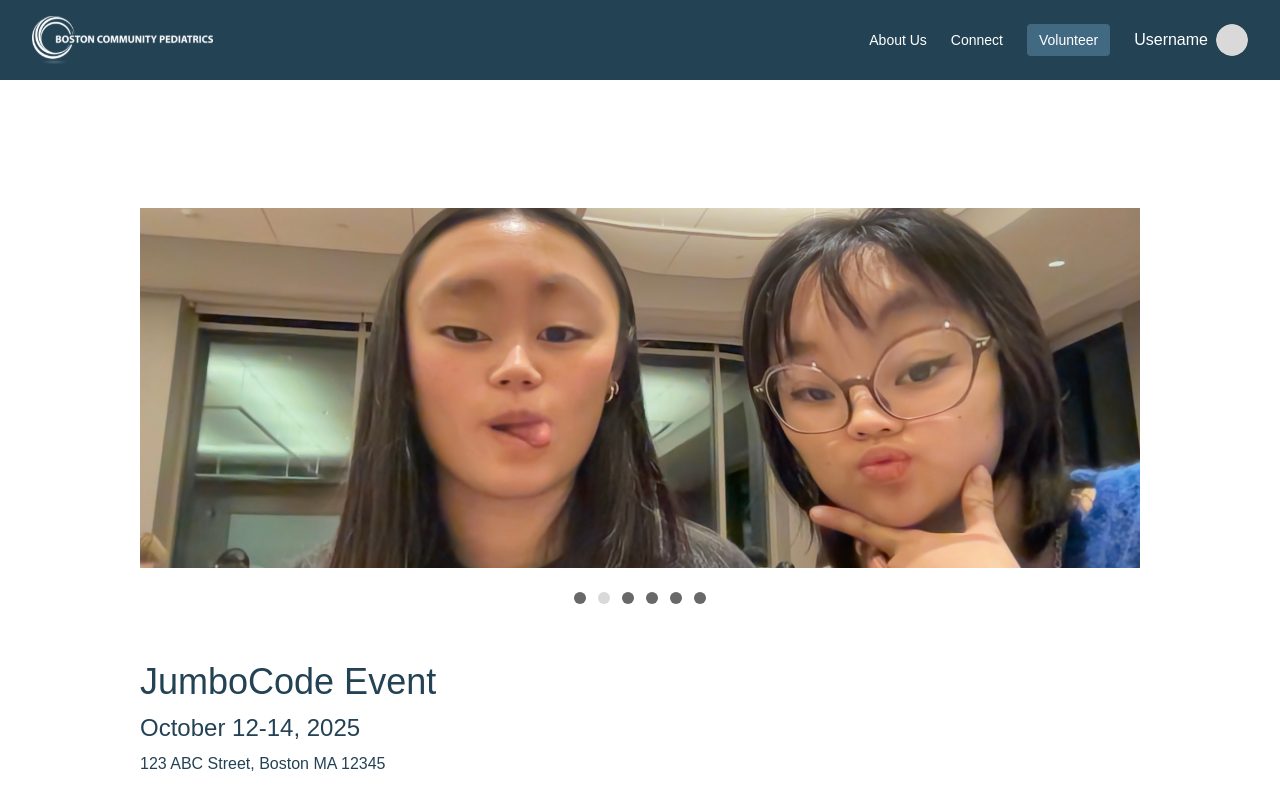
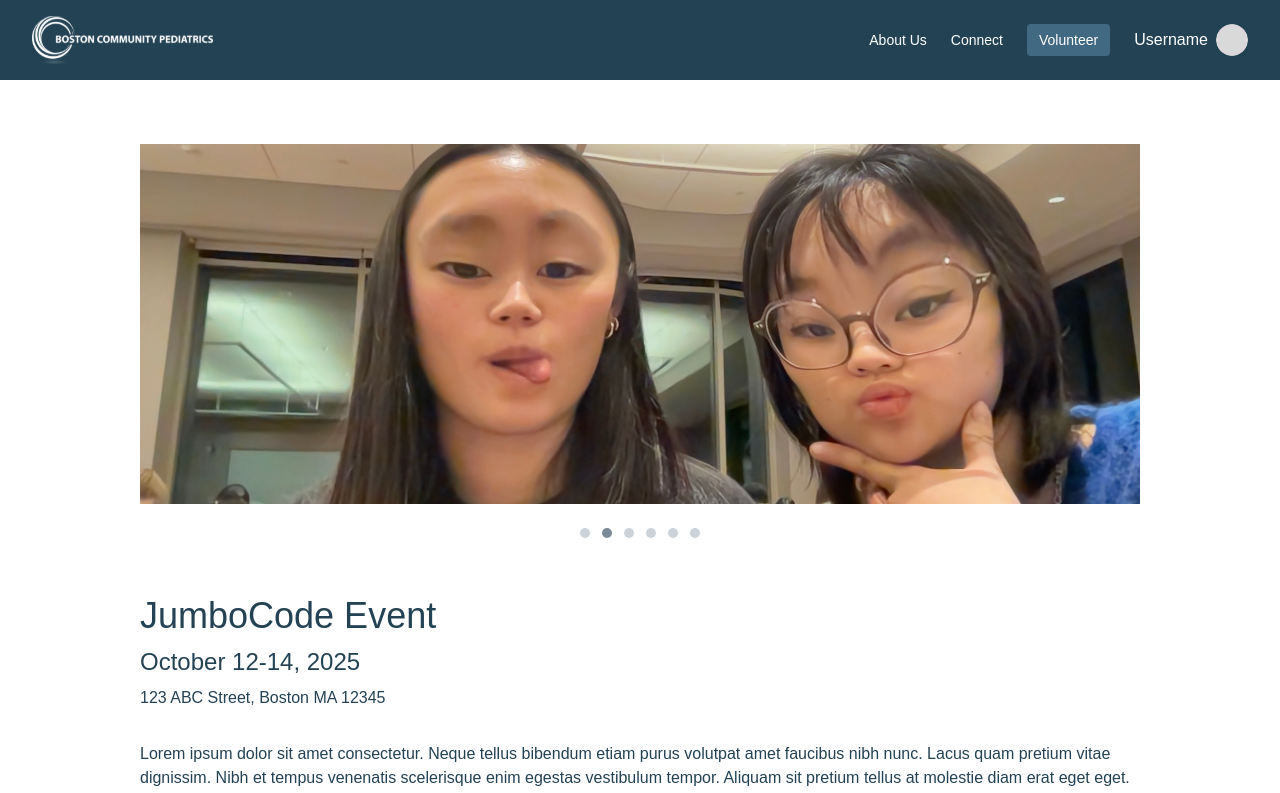
Before and after one commit to JumboCode/boston-community-pediatrics, a Next.js app: page /event/1 in a window 1280 px wide. Shown: the top 793 px of the page. Built offline with nearby package versions, Linux system fonts and the light colour scheme.

Commit message:
added mock data and changed to tailwind

```diff
--- a/src/app/event/[id]/page.tsx
+++ b/src/app/event/[id]/page.tsx
@@ -1,33 +1,42 @@
-import Carousel from "@/components/common/Carousel"
+import Carousel from "@/components/common/Carousel";
 
-export default function CarouselPage() {
+import image6 from "@/assets/images/image6.jpg";
+import image5 from "@/assets/images/image5.jpg";
+import image4 from "@/assets/images/image4.jpg";
+import image3 from "@/assets/images/image3.jpg";
+import image2 from "@/assets/images/image2.jpg";
+import image1 from "@/assets/images/image1.jpg";
+
+export default function EventDetailsPage() {
   const event = {
     name: "JumboCode Event",
     date: "October 12-14, 2025",
     location: "123 ABC Street, Boston MA 12345",
-    description: "Lorem ipsum dolor sit amet consectetur. Neque tellus bibendum etiam purus volutpat amet faucibus nibh nunc. Lacus quam pretium vitae dignissim. Nibh et tempus venenatis scelerisque enim egestas vestibulum tempor. Aliquam sit pretium tellus at molestie diam erat eget eget. Sagittis aliquam orci feugiat vitae. Sed a lectus porttitor mattis cursus viverra ut nisl mauris. Vitae faucibus ultrices volutpat fringilla in commodo. Massa augue malesuada consequat ac.",
-    images: [
-      "/images/event1.png",
-      "/images/event2.png",
-      "/images/event3.png",
-    ],
+    description:
+      "Lorem ipsum dolor sit amet consectetur. Neque tellus bibendum etiam purus volutpat amet faucibus nibh nunc. Lacus quam pretium vitae dignissim. Nibh et tempus venenatis scelerisque enim egestas vestibulum tempor. Aliquam sit pretium tellus at molestie diam erat eget eget. Sagittis aliquam orci feugiat vitae. Sed a lectus porttitor mattis cursus viverra ut nisl mauris. Vitae faucibus ultrices volutpat fringilla in commodo. Massa augue malesuada consequat ac.",
+    images: [image1, image2, image3, image4, image5, image6],
   };
 
   return (
-    <main className="flex flex-col items-center min-h-screen pt-16 pb-24">
+    <main className="min-h-screen pt-16 pb-24 flex flex-col items-center">
+      {/* Carousel at the top */}
       <Carousel images={event.images} />
-      <div className="w-[1000px] mt-[56px]">
-        <h1 className="text-[#234254] text-[36px] leading-[44px]">{event.name}</h1>
-        <p className="text-[#234254] text-[24px] leading-[32px] mt-[8px]">
+
+      {/* Event details */}
+      <section className="w-[1000px] mt-[56px]">
+        <h1 className="text-[#234254] text-[36px] leading-[44px]">
+          {event.name}
+        </h1>
+        <p className="mt-[8px] text-[#234254] text-[24px] leading-[32px]">
           {event.date}
         </p>
-        <p className="text-[#234254] text-[16px] leading-[24px] mt-[8px]">
+        <p className="mt-[8px] text-[#234254] text-[16px] leading-[24px]">
           {event.location}
         </p>
-        <p className="text-[#234254] text-[16px] leading-[24px] mt-[32px]">
+        <p className="mt-[32px] text-[#234254] text-[16px] leading-[24px]">
           {event.description}
         </p>
-      </div>
+      </section>
     </main>
   );
 }
--- a/src/components/common/Carousel.tsx
+++ b/src/components/common/Carousel.tsx
@@ -1,169 +1,54 @@
-'use client'
+'use client';
 
-import Image from "next/image";
-import image6 from '@/assets/images/image6.jpg';
-import image5 from '@/assets/images/image5.jpg';
-import image4 from '@/assets/images/image4.jpg';
-import image3 from '@/assets/images/image3.jpg';
-import image2 from '@/assets/images/image2.jpg';
-import image1 from '@/assets/images/image1.jpg';
-import { useEffect, useState } from "react";
+import Image, { StaticImageData } from 'next/image';
+import { useEffect, useState } from 'react';
 
 type CarouselProps = {
-    images: string[];
+  images: StaticImageData[];
 };
 
 export default function Carousel({ images }: CarouselProps) {
   const [index, setIndex] = useState(0);
-    const slideCount = 6;
+  const slideCount = Math.max(images.length, 1);
   const goTo = (i: number) => setIndex(i);
 
   useEffect(() => {
-        const id = setInterval(() => {
-            setIndex((i) => (i + 1) % slideCount);
-        }, 3000); // auto-advance
+    const id = setInterval(() => setIndex((i) => (i + 1) % slideCount), 3000);
     return () => clearInterval(id);
   }, [slideCount]);
 
   return (
-    <div className="flex flex-col items-center mt-[64px]">
-        <div className="relative w-[1000px] h-[360px] overflow-hidden bg-white">
-        {/* Slide 1 */}
+    <div className="w-[1000px]">
+      {/* Image box */}
+      <div className="relative h-[360px] overflow-hidden bg-white">
+        {images.map((src, i) => (
           <div
-                data-carousel-item
-                className={`absolute inset-0 transition-opacity duration-1000 ease-in-out ${index === 0 ? "opacity-100 z-10" : "opacity-0 pointer-events-none z-0"}`}
-                aria-hidden={index !== 0}
+            key={`${src.src}-${i}`}
+            className={`absolute inset-0 transition-opacity duration-1000 ease-in-out ${
+              index === i ? 'opacity-100 z-10' : 'opacity-0 pointer-events-none z-0'
+            }`}
+            aria-hidden={index !== i}
           >
-                <div className="relative w-full h-[360px]">
-                    <Image src={image1} alt="Slide 1" fill className="object-cover" />
+            <Image src={src} alt={`Slide ${i + 1}`} fill className="object-cover" />
+          </div>
+        ))}
+      </div>
+
+      {/* Dots UNDER the picture, 24px gap */}
+      <div className="mt-[24px] flex justify-center gap-3">
+        {images.map((_, i) => (
+          <button
+            key={i}
+            type="button"
+            onClick={() => goTo(i)}
+            className={`h-[10px] w-[10px] rounded-full transition-colors duration-200 focus:outline-none focus-visible:ring-2 focus-visible:ring-offset-2 focus-visible:ring-[#7B8B97] ${
+              index === i ? 'bg-[#7B8B97]' : 'bg-[#CBD3D8]'
+            }`}
+            aria-label={`Go to slide ${i + 1}`}
+            aria-current={index === i}
+          />
+        ))}
       </div>
     </div>
-
-        {/* Slide 2 */}
-            <div
-                data-carousel-item
-                className={`absolute inset-0 transition-opacity duration-1000 ease-in-out ${index === 1 ? "opacity-100 z-10" : "opacity-0 pointer-events-none z-0"}`}
-                aria-hidden={index !== 1}
-            >
-                <div className="relative w-full h-[360px]">
-                    <Image src={image2} alt="Slide 2" fill className="object-cover" />
-                </div>
-            </div>
-
-        {/* Slide 3 */}
-            <div
-                data-carousel-item
-                className={`absolute inset-0 transition-opacity duration-1000 ease-in-out ${index === 2 ? "opacity-100 z-10" : "opacity-0 pointer-events-none z-0"}`}
-                aria-hidden={index !== 2}
-            >
-                <div className="relative w-full h-[360px]">
-                    <Image src={image3} alt="Slide 3" fill className="object-cover" />
-                </div>
-            </div>
-
-        {/* Slide 4 */}
-            <div
-                data-carousel-item
-                className={`absolute inset-0 transition-opacity duration-1000 ease-in-out ${index === 3 ? "opacity-100 z-10" : "opacity-0 pointer-events-none z-0"}`}
-                aria-hidden={index !== 3}
-            >
-                <div className="relative w-full h-[360px]">
-                    <Image src={image4} alt="Slide 4" fill className="object-cover" />
-                </div>
-            </div>
-
-        {/* Slide 5 */}
-            <div
-                data-carousel-item
-                className={`absolute inset-0 transition-opacity duration-1000 ease-in-out ${index === 4 ? "opacity-100 z-10" : "opacity-0 pointer-events-none z-0"}`}
-                aria-hidden={index !== 4}
-            >
-                <div className="relative w-full h-[360px] flex-shrink-0 relative">
-                    <Image src={image5} alt="Slide 5" fill className="object-cover" />
-                </div>
-            </div>
-
-        {/* Slide 6 */}
-            <div
-                data-carousel-item
-                className={`absolute inset-0 transition-opacity duration-1000 ease-in-out ${index === 5 ? "opacity-100 z-10" : "opacity-0 pointer-events-none z-0"}`}
-                aria-hidden={index !== 5}
-            >
-                <div className="relative w-full h-[360px] flex-shrink-0 relative">
-                    <Image src={image6} alt="Slide 6" fill className="object-cover" />
-                </div>
-            </div>
-        </div>
-
-
-        {/*indicators */}
-        <div className="flex justify-center gap-3 mt-[24px]">
-
-            <button
-                className={`w-3 h-3 rounded-full ${index === 0 ? "bg-[#D9D9D9]" : "bg-[#686868]"}
-                hover:bg-white/50
-                active:bg-white
-                transition-colors duration-200
-                `}
-                aria-current={index === 0}
-                aria-label="Slide 1"
-                onClick={() => setIndex(0)}
-        />
-        <button
-                className={`w-3 h-3 rounded-full ${index === 1 ? "bg-[#D9D9D9]" : "bg-[#686868]"}
-                hover:bg-white/50
-                active:bg-white
-                transition-colors duration-200
-                `}
-                aria-current={index === 1}
-                aria-label="Slide 1"
-                onClick={() => setIndex(1)}
-        />
-        <button
-                className={`w-3 h-3 rounded-full ${index === 2 ? "bg-[#D9D9D9]" : "bg-[#686868]"}
-                hover:bg-white/50
-                active:bg-white
-                transition-colors duration-200
-                `}
-                aria-current={index === 2}
-                aria-label="Slide 1"
-                onClick={() => setIndex(2)}
-        />
-        <button
-                className={`w-3 h-3 rounded-full ${index === 3 ? "bg-[#D9D9D9]" : "bg-[#686868]"}
-                hover:bg-white/50
-                active:bg-white
-                transition-colors duration-200
-                `}
-                aria-current={index === 3}
-                aria-label="Slide 1"
-                onClick={() => setIndex(3)}
-        />
-        <button
-                className={`w-3 h-3 rounded-full ${index === 4 ? "bg-[#D9D9D9]" : "bg-[#686868]"}
-                hover:bg-white/50
-                active:bg-white
-                transition-colors duration-200
-                `}
-                aria-current={index === 4}
-                aria-label="Slide 1"
-                onClick={() => setIndex(4)}
-        />
-        <button
-                className={`w-3 h-3 rounded-full ${index === 5 ? "bg-[#D9D9D9]" : "bg-[#686868]"}
-                hover:bg-white/50
-                active:bg-white
-                transition-colors duration-200
-                `}
-                aria-current={index === 5}
-                aria-label="Slide 1"
-                onClick={() => setIndex(5)}
-        />
-        </div>
-
-
-    </div>
-
   );
-
-};
+}
```
Lines whose indentation alone changed are shown as unchanged.
